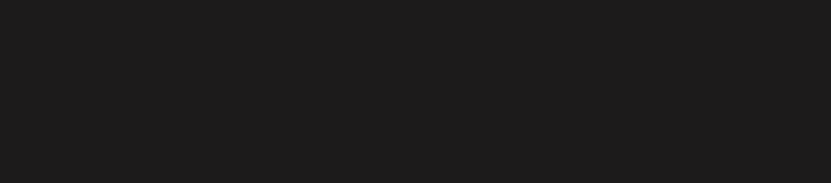
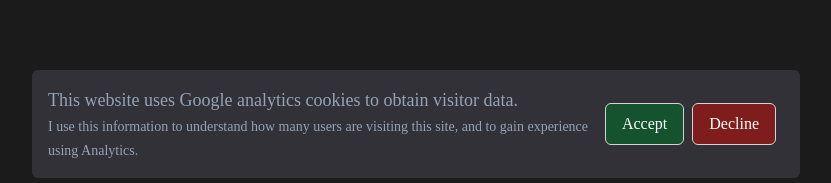
Before and after one commit to shenoy-anurag/HinDict, a Next.js app in the folder frontend/: page / in a window 1280 px wide. Shown: the part 614-797 px from the top of the page, without its empty margins (224-1055 px from the left). Built offline with nearby package versions, Linux system fonts and the light colour scheme; no server answers.

Commit message:
feat: added cookie consent banner to comply with gdpr when using analytics

```diff
--- a/frontend/package.json
+++ b/frontend/package.json
@@ -14,12 +14,15 @@
     "@vercel/analytics": "^1.5.0",
     "ai": "^4.1.47",
     "classnames": "^2.5.1",
+    "js-cookie": "^3.0.5",
     "next": "^15.2.0",
     "react": "^19.0.0",
+    "react-cookie-consent": "^9.0.0",
     "react-dom": "^19.0.0"
   },
   "devDependencies": {
     "@eslint/eslintrc": "^3",
+    "@types/js-cookie": "^3.0.6",
     "@types/node": "^20",
     "@types/react": "^19",
     "@types/react-dom": "^19",
--- a/frontend/src/app/globals.css
+++ b/frontend/src/app/globals.css
@@ -119,6 +119,16 @@
   .theme-bg-primary {
     @apply bg-red-500 dark:bg-red-100;
   }
+  .cookie-bg-primary {
+    /* @apply bg-[#0c4f15] dark:bg-red-100; */
+    @apply bg-green-900 dark:bg-green-900;
+  }
+  .cookie-bg-secondary {
+    @apply bg-red-900 dark:bg-red-900;
+  }
+  .cookie-surface {
+    @apply bg-[#cbd6da] dark:bg-[#323137];
+  }
   .bg-default {
     @apply bg-gray-50 dark:bg-[#1C1B1B];
   }
@@ -180,6 +190,9 @@
   .theme-border {
     @apply border-gray-300 divide-gray-300 dark:border-gray-700 dark:divide-gray-700;
   }
+  .cookie-button-border {
+    @apply  border-gray-700 divide-gray-700 dark:border-gray-300 dark:divide-gray-300;
+  }
 }
 
 @layer components {
--- a/frontend/src/app/layout.tsx
+++ b/frontend/src/app/layout.tsx
@@ -1,6 +1,6 @@
 import type { Metadata } from "next";
 import "./globals.css";
-import { GoogleAnalytics } from '@next/third-parties/google';
+import AnalyticsWrapper from "@/component/analytics.component";
 // import { Geist, Geist_Mono } from "next/font/google";
 
 // const geistSans = Geist({
@@ -26,8 +26,10 @@
 }>) {
   return (
     <html lang="en">
-      <GoogleAnalytics gaId="G-KXT5VL09V8" />
-      <body className={"bg-default min-h-screen"}>{children}</body>
+      <body className={"bg-default min-h-screen"}>
+        {children}
+        <AnalyticsWrapper />
+      </body>
     </html>
   );
 }
--- a/frontend/src/component/analytics.component.tsx
+++ b/frontend/src/component/analytics.component.tsx
@@ -1,6 +1,30 @@
 "use client";
-import { Analytics } from "@vercel/analytics/react";
+import { useState, useEffect } from 'react';
+import Cookies from 'js-cookie';
+import { GoogleAnalytics } from '@next/third-parties/google';
+import CookieConsentBanner from '@/component/cookie-consent.component';
 
 export default function AnalyticsWrapper() {
-  return <Analytics />;
+  const [consent, setConsent] = useState(false);
+  const [cookieConsent, setCookieConsent] = useState(Cookies.get('consent'));
+
+  useEffect(() => {
+    console.log("useEffect AnalyticsWrapper cookieConsent", cookieConsent);
+    if (cookieConsent === "true") {
+      setConsent(true);
+    } else { setConsent(false); }
+  }, [cookieConsent]);
+
+  const handleConsent = () => {
+    setCookieConsent(Cookies.get('consent'));
+  }
+
+  return (
+    <>
+      {consent && (
+        <GoogleAnalytics gaId="G-KXT5VL09V8" />
+      )}
+      <CookieConsentBanner onChange={handleConsent} />
+    </>
+  )
 }
--- /dev/null
+++ b/frontend/src/component/cookie-consent.component.tsx
@@ -0,0 +1,64 @@
+"use client";
+import { useState, useEffect } from 'react';
+import Cookies from 'js-cookie';
+
+export default function CookieConsentBanner({ onChange }: { onChange: () => void }) {
+    const [showComponent, setShowComponent] = useState(false);
+    const cookieConsent = Cookies.get('consent');
+
+    useEffect(() => {
+        console.log("useEffect CookieConsentBanner cookieConsent", cookieConsent);
+        if (cookieConsent === "true") {
+            setShowComponent(false);
+        }
+        else {
+            setShowComponent(true);
+        }
+    }, [cookieConsent]);
+
+    const handleAccept = () => {
+        // Set cookie or perform other actions
+        Cookies.set('consent', 'true', { expires: 365 }); // Expires in 1 year
+        onChange();
+    };
+
+    const handleDecline = () => {
+        // Remove cookie or perform other actions
+        setShowComponent(false);
+        Cookies.remove('consent');
+        onChange();
+    };
+
+    return (
+        <>
+            {showComponent && (
+                <div className='flex flex-row justify-around'>
+                    <div className="fixed bottom-2 max-w-3xl w-full mx-auto p-4 rounded-md cookie-surface theme-text">
+                        <div className='flex flex-auto justify-between items-center'>
+                            <div>
+                                <p className="text-lg">
+                                    This website uses Google analytics cookies to obtain visitor data.<br />
+                                </p>
+                                <span className='text-sm'>I use this information to understand how many users are visiting this site, and to gain experience using Analytics.</span>
+                            </div>
+                            <div className="flex justify-end">
+                                <button
+                                    className="cookie-bg-primary text-white cookie-button-border border-x border-y py-2 px-4 rounded-md mr-2"
+                                    onClick={handleAccept}
+                                >
+                                    Accept
+                                </button>
+                                <button
+                                    className="cookie-bg-secondary text-white cookie-button-border border-x border-y py-2 px-4 rounded-md mr-2"
+                                    onClick={handleDecline}
+                                >
+                                    Decline
+                                </button>
+                            </div>
+                        </div>
+                    </div>
+                </div>
+            )}
+        </>
+    );
+};
```
Also changed, not shown: 1 other file (tests, documents, lock files or other folders).
